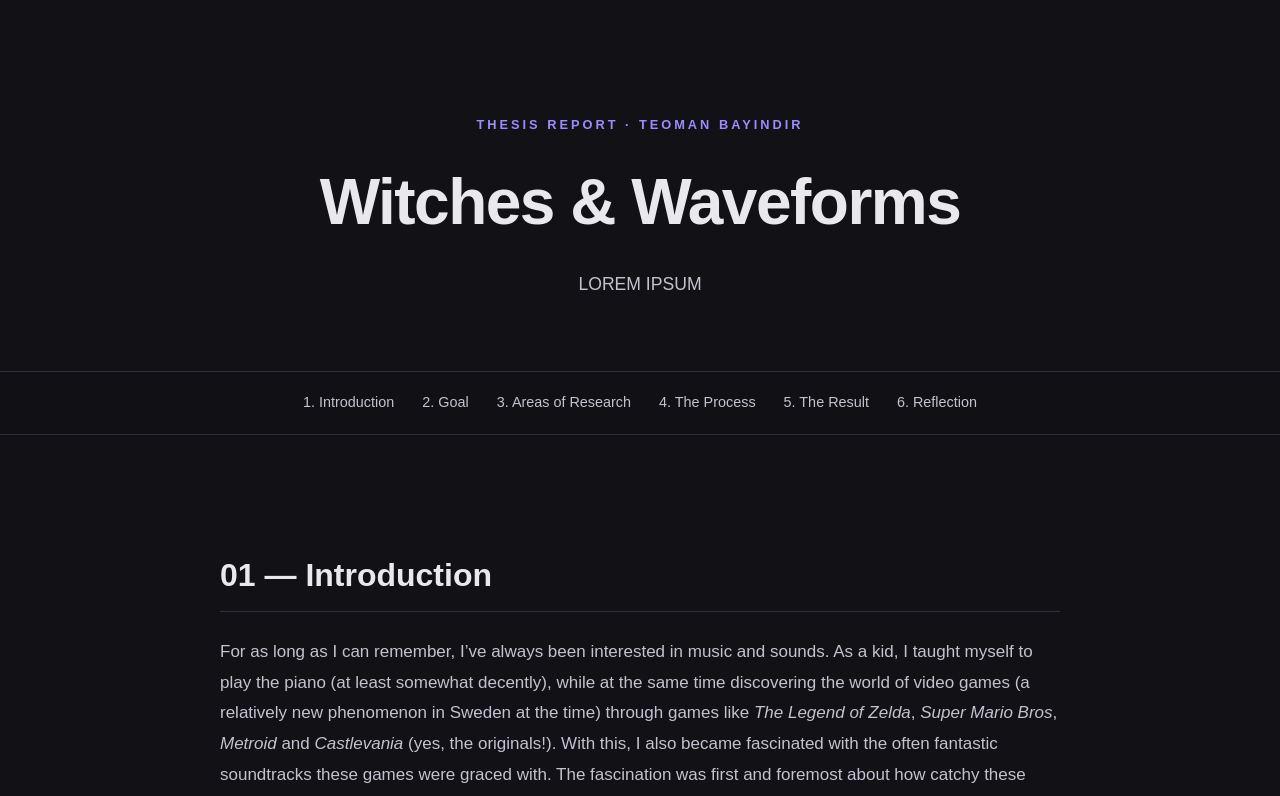
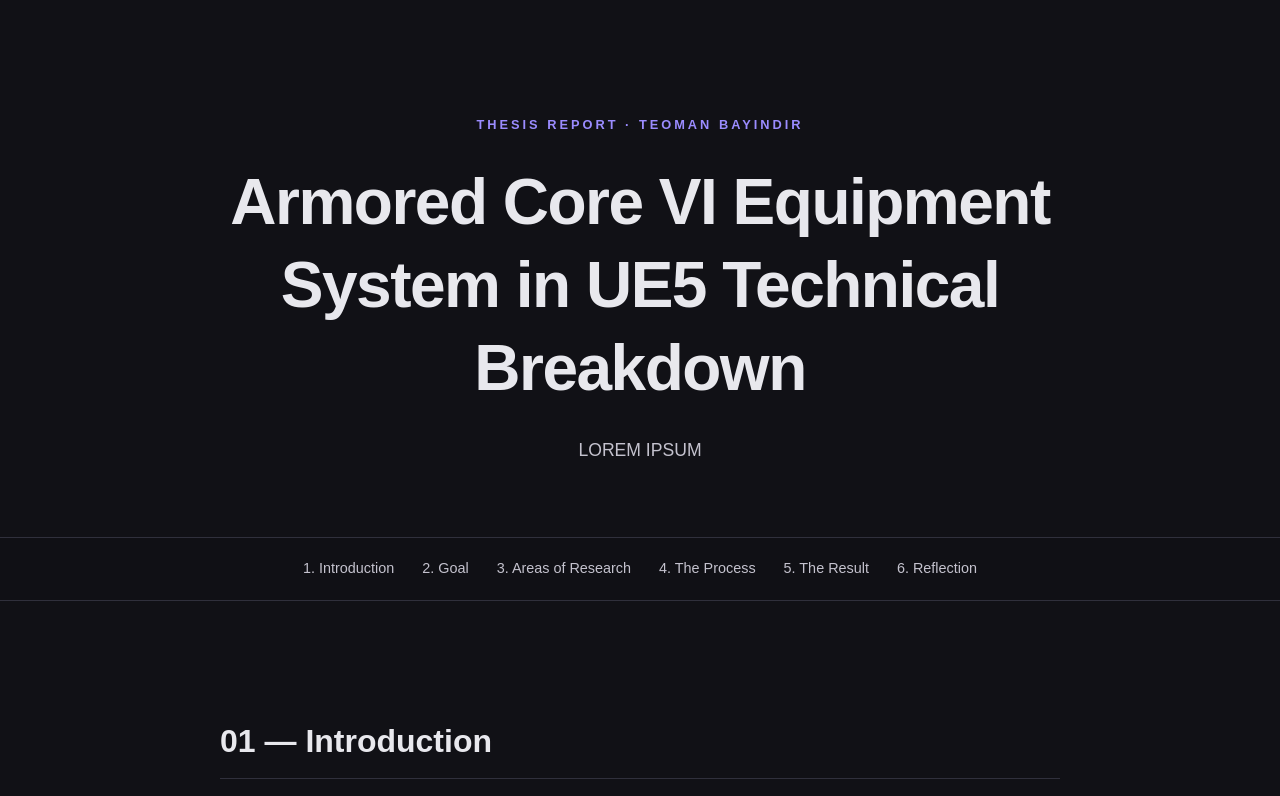
Before and after one commit to PossumOverlord/Armored-Core-Equipment-system-in-UE5-Technical-Breakdown---Thesis-work, a plain HTML site: page index.html in a window 1280 px wide. Shown: the top 796 px of the page. Drawn offline with Linux system fonts and the light colour scheme.

Commit message:
Update index.html

```diff
--- a/index.html
+++ b/index.html
@@ -13,7 +13,7 @@
 
     <header>
         <p class="eyebrow">THESIS REPORT · TEOMAN BAYINDIR</p>
-        <h1>Witches & Waveforms</h1>
+        <h1>Armored Core VI Equipment System in UE5 Technical Breakdown</h1>
         <p class="subtitle">
             LOREM IPSUM
         </p>
```
